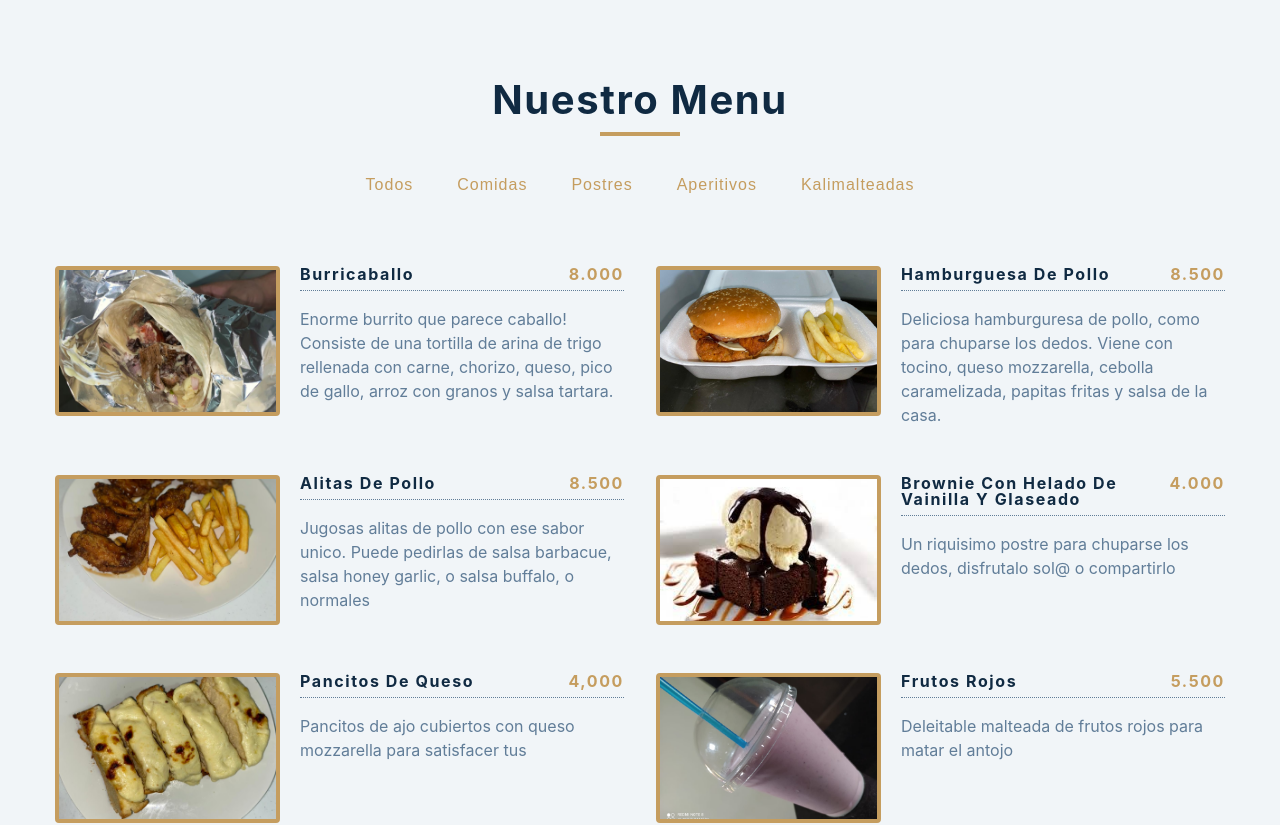
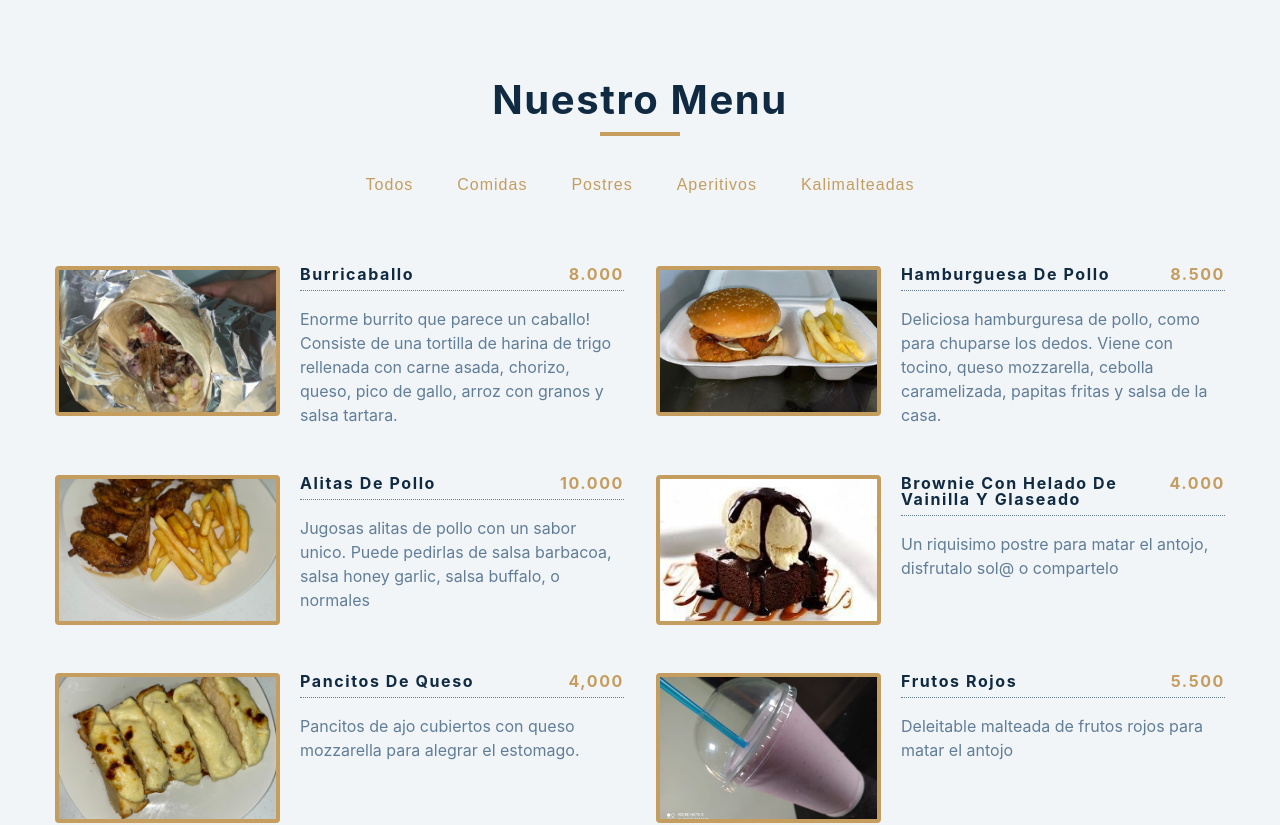
Before and after one commit to AndrewKalil/menu_kaliland, a React (Create React App) app: page / in a window 1280 px wide. Shown: the top 825 px of the page. Built offline with nearby package versions, Linux system fonts and the light colour scheme.

Commit message:
fixing some spelling errors

```diff
--- a/src/data.js
+++ b/src/data.js
@@ -5,8 +5,8 @@ const menu = [
     category: 'comidas',
     price: '8.000',
     img: './images/burrito.jpg',
-    desc: `Enorme burrito que parece caballo! Consiste de una\
-            tortilla de arina de trigo rellenada con carne, \
+    desc: `Enorme burrito que parece un caballo! Consiste de una\
+            tortilla de harina de trigo rellenada con carne asada, \
             chorizo, queso, pico de gallo, arroz con granos y\
             salsa tartara.`,
   },
@@ -24,10 +24,10 @@ const menu = [
     id: 3,
     title: 'alitas de pollo',
     category: 'comidas',
-    price: '8.500',
+    price: '10.000',
     img: './images/alitas.jpg',
-    desc: `Jugosas alitas de pollo con ese sabor unico. Puede pedirlas\
-            de salsa barbacue, salsa honey garlic, o salsa buffalo, o \
+    desc: `Jugosas alitas de pollo con un sabor unico. Puede pedirlas\
+            de salsa barbacoa, salsa honey garlic, salsa buffalo, o \
             normales`,
   },
 //   {
@@ -45,8 +45,8 @@ const menu = [
     category: 'postres',
     price: '4.000',
     img: './images/brownie.jpg',
-    desc: `Un riquisimo postre para chuparse los dedos,\
-            disfrutalo sol@ o compartirlo`,
+    desc: `Un riquisimo postre para matar el antojo,\
+            disfrutalo sol@ o compartelo`,
   },
   {
     id: 6,
@@ -54,7 +54,8 @@ const menu = [
     category: 'aperitivos',
     price: '4,000',
     img: './images/pancitos.jpg',
-    desc: `Pancitos de ajo cubiertos con queso mozzarella para satisfacer tus`,
+    desc: `Pancitos de ajo cubiertos con queso mozzarella para alegrar\
+			el estomago.`,
   },
   {
     id: 7,
```
